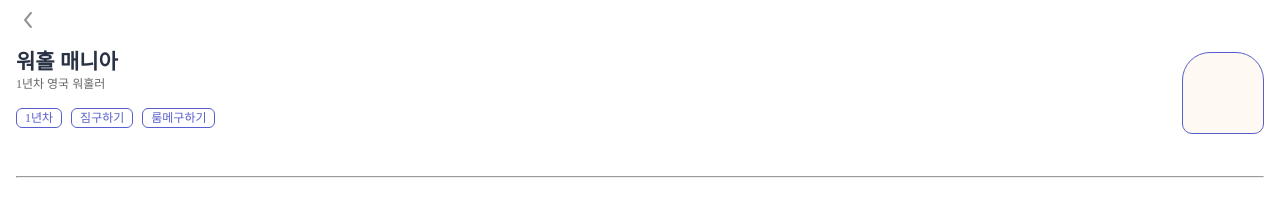
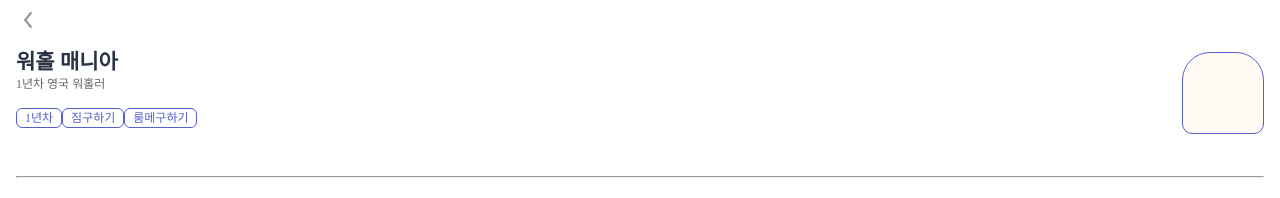
Before and after one commit to Team-Wordi/Wordi, a React (Create React App) app: page /Wordi/reviews in a window 1280 px wide. Shown: the top 198 px of the page. Built offline with nearby package versions, Linux system fonts and the light colour scheme; a web font is replaced by a local one.

Commit message:
Feat: Tag 컴포넌트 props 추가, props에 따른 스타일 변경

```diff
--- a/src/components/common/Tag.tsx
+++ b/src/components/common/Tag.tsx
@@ -2,23 +2,32 @@ import React from 'react';
 import styled from 'styled-components';
 import { COLORS } from 'styles/Theme';
 
-const Container = styled.div`
+const Container = styled.div<TagProps>`
   font-family: 'Pretendard';
   font-weight: 400;
   display: inline-block;
   padding: 3px 8px;
-  border: 1px solid ${COLORS.primary};
-  color: ${COLORS.primary};
+  border: ${({ border }) => (border ? `1px solid ${border}` : `1px solid ${COLORS.primary}`)};
+  color: ${({ textColor }) => (textColor ? `${textColor}` : `${COLORS.primary}`)};
   border-radius: 6px;
-  margin-right: 9px;
 `;
 
 interface TagProps {
   text?: string | null;
+  textColor?: string | undefined | null;
+  border?: string | undefined | null;
 }
 
-const Tag = ({ text }: TagProps) => {
-  return <>{text && <Container>{text}</Container>}</>;
+const Tag = ({ text, textColor, border }: TagProps) => {
+  return (
+    <>
+      {text && (
+        <Container textColor={textColor} border={border}>
+          {text}
+        </Container>
+      )}
+    </>
+  );
 };
 
 export default Tag;
```
